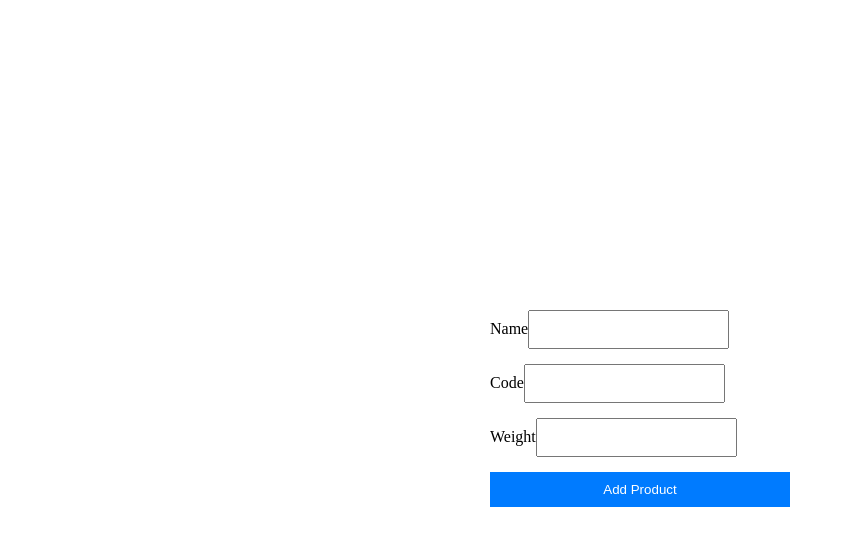
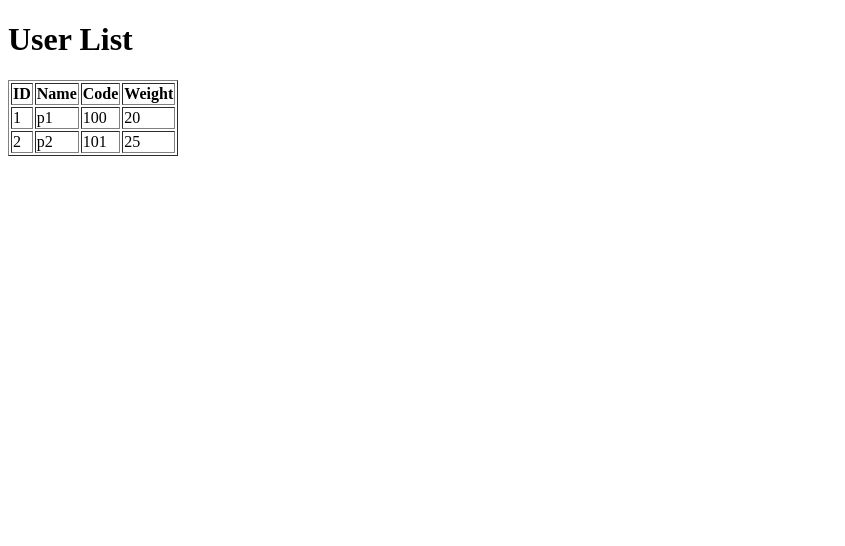
Before and after one commit to shahrzadJavadiKoushesh/SG-AngularBootcampProject, an Angular app in the folder UserProducts/: page /api/products in a window 1280 px wide. Shown: the top 546 px of the page, without its empty margins (0-845 px from the left). Built offline with nearby package versions, Linux system fonts and the light colour scheme.

Commit message:
add products list

```diff
--- a/UserProducts/src/app/add-product/add-product.component.ts
+++ b/UserProducts/src/app/add-product/add-product.component.ts
@@ -28,7 +28,7 @@ export class AddProductComponent {
       console.log("Product added: " + newProduct);
       this.mockdata.addProduct(newProduct).subscribe((d) => {
         this.ProductForm.reset();
-        // later redirect to products list
+        this.router.navigate(['/api/products'], {state: {refresh: true}})
       },
       (error) => {
         console.log("Error adding product", error);
--- a/UserProducts/src/app/app.routes.ts
+++ b/UserProducts/src/app/app.routes.ts
@@ -4,12 +4,15 @@ import { AddUserComponent } from './add-user/add-user.component';
 import { UsersListComponent } from './users-list/users-list.component';
 import { EditUserComponent } from './edit-user/edit-user.component';
 import { AddProductComponent } from './add-product/add-product.component';
+import { ProductsListComponent } from './products-list/products-list.component';
 
 export const routes: Routes = [
+    // need to change routes based on backend
     {path: 'login', component: LoginComponent},
     {path: 'addUser', component: AddUserComponent},
     {path: 'usersList', component: UsersListComponent},
     {path: 'editUser/:id', component: EditUserComponent},
-    {path: 'api/products', component: AddProductComponent},
+    {path: 'api/addProducts', component: AddProductComponent},
+    {path: 'api/products', component: ProductsListComponent},
     {path: '**', redirectTo: 'login' },
 ];
--- a/UserProducts/src/app/mock-data.service.ts
+++ b/UserProducts/src/app/mock-data.service.ts
@@ -53,4 +53,9 @@ export class MockDataService {
     return of (this.products);
   }
 
+  deleteProduct(id: number): Observable<any>{
+    this.products = this.products.filter((u) => u.id !== id);
+    return of({ success: true });
+  }
+
 }
--- /dev/null
+++ b/UserProducts/src/app/products-list/products-list.component.html
@@ -0,0 +1,37 @@
+<div>
+    <h1>User List</h1>
+    <table border="1">
+        <thead>
+            <tr>
+                <th>ID</th>
+                <th>Name</th>
+                <th>Code</th>
+                <th>Weight</th>
+                @if(isAdmin){
+                <th>Actions</th>
+                }
+            </tr>
+        </thead>
+        <tbody>
+            @for(product of products; track product.id){
+            <tr>
+                <td>{{ product.id }}</td>
+                <td>{{ product.name }}</td>
+                <td>{{ product.code }}</td>
+                <td>{{ product.weight }}</td>
+                @if(isAdmin){
+                    <td>
+                        @if(product.id !== currentUser.id ){
+                            <button (click)="deleteProduct(product.id)">Delete</button>
+                        }
+                        <!-- <button [routerLink]="['/editUser', user.id]">Edit</button> -->
+                    </td>
+                }
+            </tr>
+            }
+        </tbody>
+    </table>
+    @if(isAdmin){
+    <button routerLink="/api/addProducts">Add Product</button>
+    }
+</div>
--- /dev/null
+++ b/UserProducts/src/app/products-list/products-list.component.ts
@@ -0,0 +1,42 @@
+import { Component, OnInit } from '@angular/core';
+import { MockDataService } from '../mock-data.service';
+import { AuthService } from '../auth.service';
+import { RouterModule } from '@angular/router';
+
+@Component({
+  selector: 'app-products-list',
+  imports: [RouterModule],
+  templateUrl: './products-list.component.html',
+  styleUrl: './products-list.component.scss'
+})
+export class ProductsListComponent implements OnInit {
+
+  products: any[] = [];
+  isAdmin: boolean = false;
+  currentUser: any;
+
+  constructor(private mockdata: MockDataService, private authService: AuthService) {}
+
+  ngOnInit(): void {
+    this.isAdmin = this.authService.getCurrentUser()?.role === 'admin';
+    this.currentUser = this.authService.getCurrentUser();
+    this.fetchProducts();
+  }
+
+  fetchProducts(): void{
+    this.mockdata.getProducts().subscribe((products) => {
+      this.products = products;
+    })
+  }
+
+  deleteProduct(id: number): void{
+    if (this.isAdmin){
+      this.mockdata.deleteProduct(id).subscribe(() => {
+        console.log("User with id " + id + " deleted");
+        this.fetchProducts();
+      })
+    }
+
+  }
+
+}
```
Also changed, not shown: UserProducts/src/app/products-list/products-list.component.scss (added), 1 other file (tests, documents, lock files or other folders).
